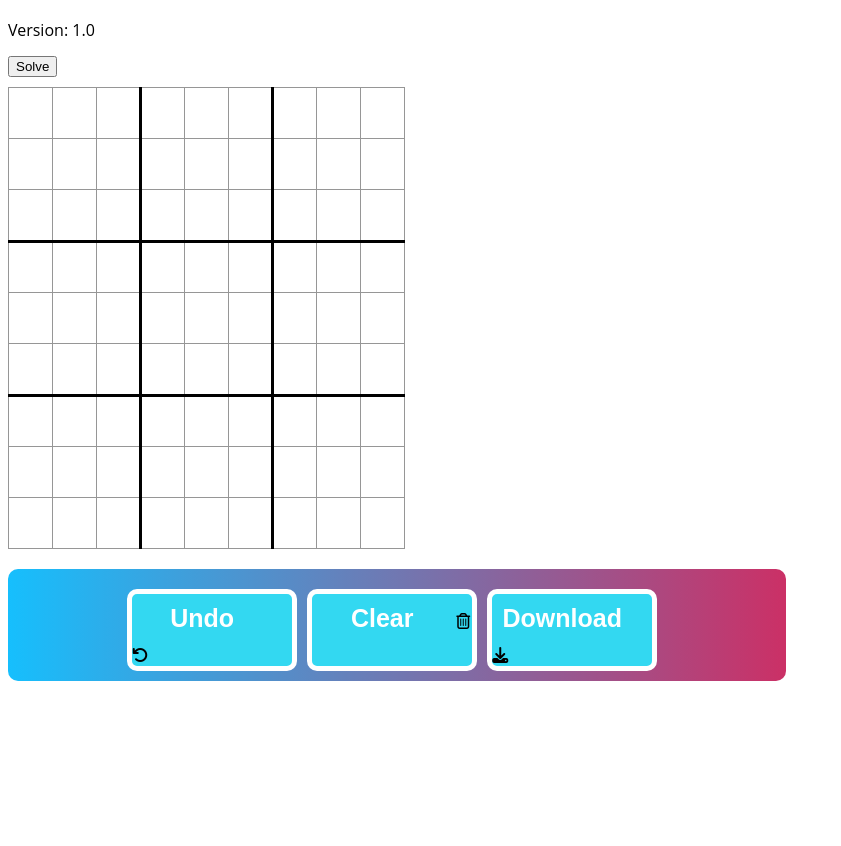
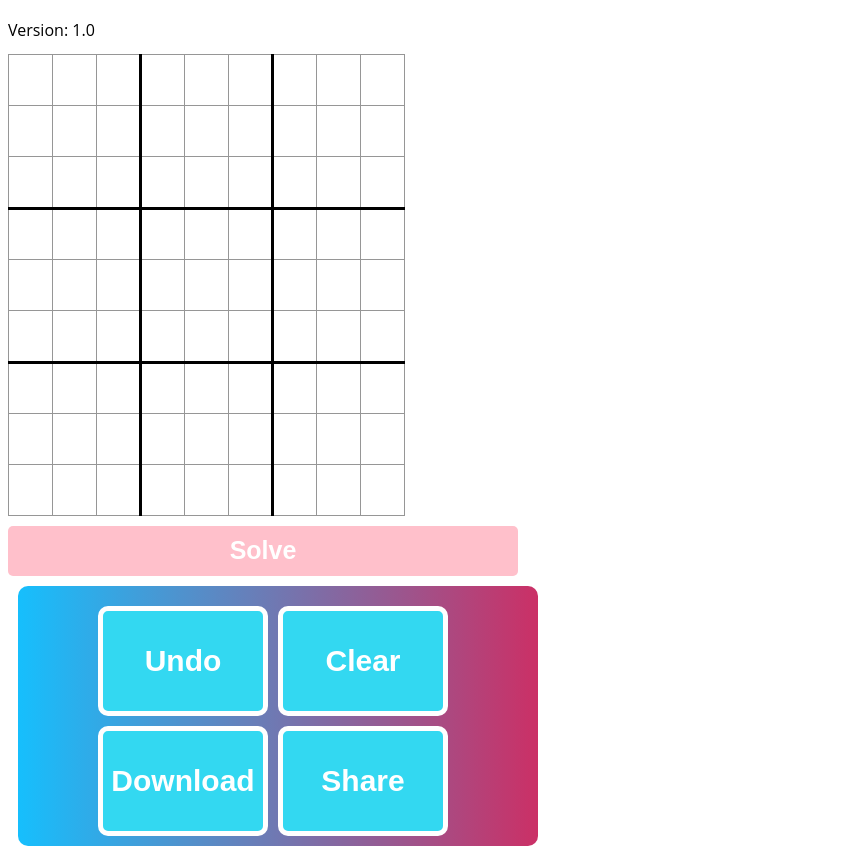
Before and after one commit to Phat0101/Sudoku-Solver-Project, a website: page index.html in a window 1280 px wide. Shown: the part 67-913 px from the top of the page, without its empty margins (0-841 px from the left). Before the commit the page ends 800 px from the top, so only its background shows below. Drawn offline with nearby package versions, Linux system fonts and the light colour scheme.

Commit message:
UI changes

```diff
--- a/index.css
+++ b/index.css
@@ -4,7 +4,10 @@ body {
   font-family: "Open Sans", sans-serif;
 }
 
-
+/* main  */
+.main {
+  /* display: flex; */
+}
 /* heading  */
 
 .heading {
@@ -14,12 +17,22 @@ body {
   width: max-content;
 }
 
-.heading h1 {}
-
+.heading h1 {
+}
 
 /* solve button  */
-
-
+#solve {
+  width: 510px;
+  height: 50px;
+  margin-top: 10px;
+  font-size: 25px;
+  text-align: center;
+  background-color: pink;
+  color: white;
+  font-weight: bolder;
+  border: none;
+  border-radius: 5px;
+}
 /* Sudoku table */
 
 table,
@@ -31,7 +44,6 @@ td {
 table {
   /* table-layout: auto; */
   border-collapse: collapse;
-    margin-top: 10px;
 }
 
 td {
@@ -70,19 +82,19 @@ input[type="number"] {
   font-size: 20px;
   font-weight: 600;
   transform: translate(0%, 50%);
-    /* background-color: brown; */
+  background-color: white;
 }
-
 
 /* class utility  */
 
 .utility {
-    position: relative;
+  position: absolute;
   display: flex;
   justify-content: center;
+  align-items: flex-start;
   flex-wrap: wrap;
-    margin-top: 20px;
-    width: 60%;
+  width: 500px;
+  margin: 10px 0px 0px 10px;
   padding: 10px;
   border-radius: 10px;
   background: linear-gradient(to right, #16bffd, #cb3066);
@@ -91,6 +103,20 @@ input[type="number"] {
 #undo-button {
   position: relative;
   display: block;
+  height: 100px;
+  width: 160px;
+  background: rgb(51, 216, 241);
+  border-radius: 10px;
+  border: 5px solid rgb(255, 255, 255);
+  margin-right: 10px;
+  margin-top: 10px;
+  text-align: center;
+}
+
+#clearTable {
+  position: relative;
+  display: block;
+  height: 100px;
   width: 160px;
   background: rgb(51, 216, 241);
   border-radius: 10px;
@@ -99,20 +125,10 @@ input[type="number"] {
   margin-top: 10px;
 }
 
-#clearTable {
+#download {
   position: relative;
   display: block;
-    width: 160px;
-    background: rgb(51, 216, 241);
-    border-radius: 10px;
-    border: 5px solid rgb(255, 255, 255);
-    margin-right: 10px;
-    margin-top: 10px;
-}
-
-#Download {
-    position: relative;
-    display: block;
+  height: 100px;
   width: 160px;
   background: rgb(51, 216, 241);
   border: 5px solid rgb(255, 255, 255);
@@ -121,16 +137,49 @@ input[type="number"] {
   margin-top: 10px;
 }
 
+#share {
+  position: relative;
+  display: block;
+  height: 100px;
+  width: 160px;
+  background: rgb(51, 216, 241);
+  border: 5px solid rgb(255, 255, 255);
+  border-radius: 10px;
+  margin-right: 10px;
+  margin-top: 10px;
+}
 .utility button {
-    height: 50px;
-    width: 140px;
+  height: 100px;
+  width: 160px;
   background: transparent;
   color: white;
   cursor: pointer;
   font-family: Arial;
-    font-size: 25px;
+  font-size: 30px;
   font-weight: bold;
   text-decoration: none;
   border: none;
   text-align: center;
+  transition: .8s cubic-bezier(0.19, 1, 0.22, 1) .1s;
 }
+
+.utility i {
+    color: white;
+    position: absolute;
+    font-size: 35px;
+    opacity: 0;
+    transform: translate(-100%,100%);
+    transition: .8s cubic-bezier(0.19, 1, 0.22, 1) .1s;
+}
+
+.utility div:hover button {
+  transform: translateX(-30%);
+  opacity: 0;
+  cursor: pointer;
+}
+.utility div:hover i {
+  opacity: 1;
+  font-size: 35px;
+  transform: translate(-290%,100%);
+  cursor: pointer;
+}
--- a/index.html
+++ b/index.html
@@ -23,22 +23,26 @@
       <h1>Welcome to Sudoku Solver</h1>
       <p id="program_version">Version: 1.0</p>
     </div>
-    <button onclick="solve()">Solve</button>
     <div class="main">
       <table class="table"></table>
-    </div>
+      <button id= "solve" onclick="solve()">Solve</button>
       <div class="utility">
-      <div id="undo-button">
-        <button onclick="undo()">Undo</button>
+        <div id="undo-button" onclick="undo()">
+          <button>Undo</button>
           <i class="fas fa-undo"></i>
         </div>
-      <div id="clearTable">
-        <button onclick="clearTable()">Clear</button>
+        <div id="clearTable" onclick="clearTable()">
+          <button>Clear</button>
           <i class="far fa-trash-alt"></i>
         </div>
-      <div id="Download">
+        <div id="download">
           <button>Download</button>
           <i class="fas fa-download"></i>
+        </div>
+        <div id="share">
+          <button>Share</button>
+          <i class="fas fa-share-alt"></i>
+        </div>
       </div>
     </div>
   </body>
--- a/index.js
+++ b/index.js
@@ -142,7 +142,7 @@ const display = (solvedArray, userInputArray) => {
   for (let i = 0; i < 9; i++) {
     for (let j = 0; j < 9; j++) {
       if (solvedArray[i][j] != 0) {
-        $(`tr:nth-child(${i+1}) > td:nth-child(${j+1}) > input`).val(`${s+olvedArray[i][j]}`);
+        $(`tr:nth-child(${i+1}) > td:nth-child(${j+1}) > input`).val(`${solvedArray[i][j]}`);
         if (userInputArray[i][j] == 0) {
           $(`tr:nth-child(${i+1}) > td:nth-child(${j+1}) > input`).css('color', 'blue');
         }
@@ -303,9 +303,12 @@ function solveSudoku(array) {
   console.log(solvedArray);
   const end = Math.round(performance.now() - start);
   if (end > 1000) {
-    alert(`Finish in ${end/1000} seconds`);
+    $('#solve').text(`Solved in ${end/1000} seconds`);
   } else {
-    alert(`Finish in ${end} miliseconds`);
-  }
+    $('#solve').text(`Solved in ${end} miliseconds`);
+  };
+  setTimeout(function() {
+    $('#solve').text(`Solve`);
+  }, 2000);
   return solvedArray;
 };
```
Lines whose indentation alone changed are shown as unchanged.
